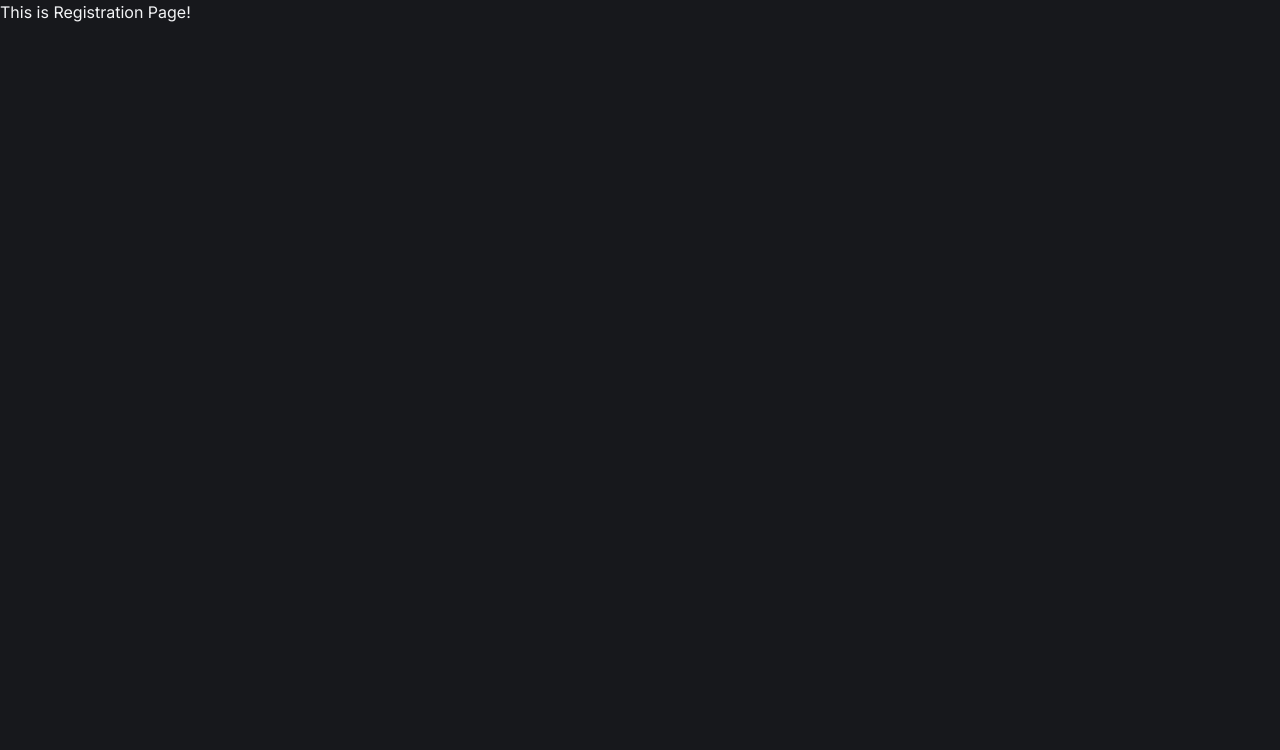
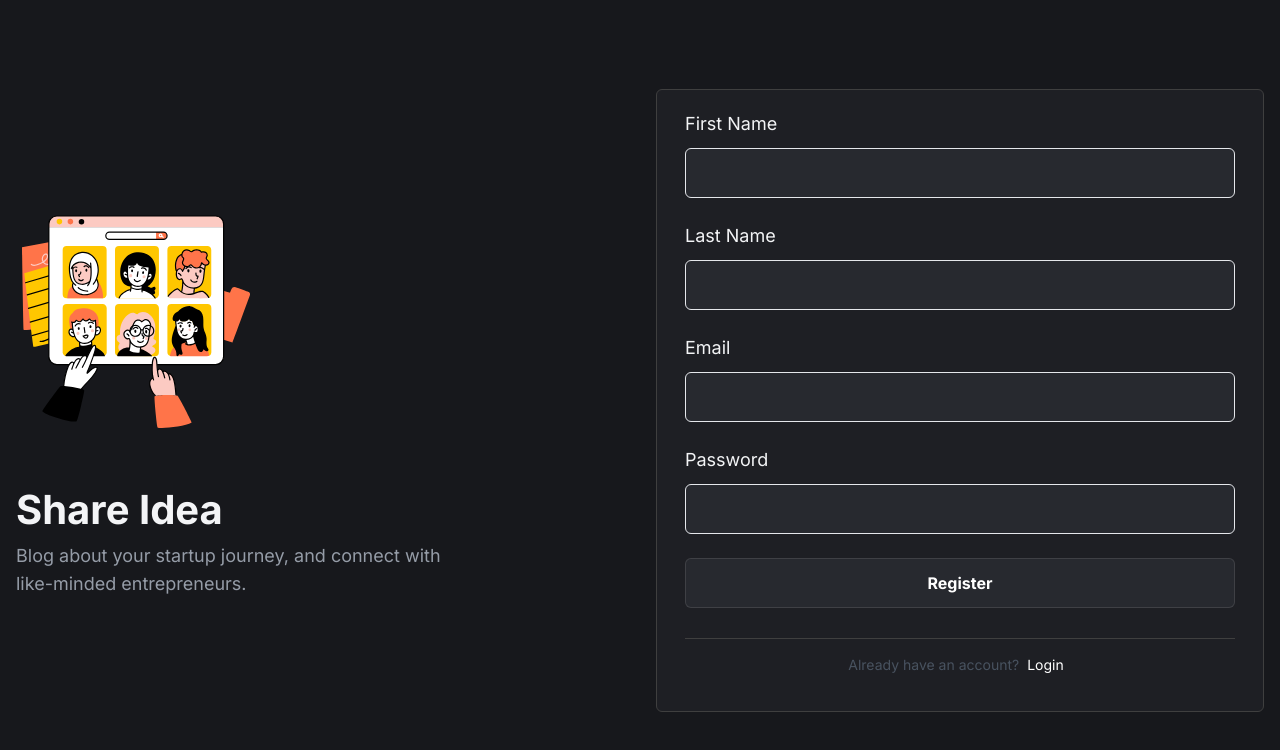
Before and after one commit to nayemurshuvo/blog-react, a React (Vite) app: page /register in a window 1280 px wide. Shown: the top 750 px of the page. Built offline with nearby package versions, Linux system fonts and the light colour scheme; no server answers.

Commit message:
Add registration form and update registration page UI

```diff
--- /dev/null
+++ b/src/components/auth/RegistrationForm.jsx
@@ -0,0 +1,104 @@
+import axios from "axios";
+import { useForm } from "react-hook-form";
+import Field from "../common/Field";
+
+import { useNavigate } from "react-router-dom";
+
+const RegistrationForm = () => {
+    const navigate = useNavigate();
+    const {
+        register,
+        handleSubmit,
+        formState: { errors },
+        setError,
+    } = useForm();
+
+    const submitForm = async (formData) => {
+        console.log(formData);
+        try {
+            let response = await axios.post(
+                `${import.meta.env.VITE_SERVER_BASE_URL}/auth/register`,
+                formData
+            );
+
+            if (response.status === 201) {
+                navigate("/login");
+            }
+        } catch (error) {
+            console.error(error);
+            setError("root.random", {
+                type: "random",
+                message: `Something went wrong: ${error.message}`,
+            });
+        }
+    };
+
+    return (
+        <form
+            className="border-b border-[#3F3F3F] pb-10 lg:pb-[30px]"
+            onSubmit={handleSubmit(submitForm)}
+        >
+            <Field label="First Name" error={errors.firstName}>
+                <input
+                    {...register("firstName", {
+                        required: "First Name is Required",
+                    })}
+                    className={`auth-input ${!!errors.firstName
+                        ? "border-red-500"
+                        : "border-gray-200"
+                        }`}
+                    type="firstName"
+                    name="firstName"
+                    id="firstName"
+                />
+            </Field>
+            <Field label="Last Name" error={errors.lastName}>
+                <input
+                    {...register("lastName")}
+                    className={`auth-input ${!!errors.lastName ? "border-red-500" : "border-gray-200"
+                        }`}
+                    type="lastName"
+                    name="lastName"
+                    id="lastName"
+                />
+            </Field>
+            <Field label="Email" error={errors.email}>
+                <input
+                    {...register("email", { required: "Email ID is Required" })}
+                    className={`auth-input ${!!errors.email ? "border-red-500" : "border-gray-200"
+                        }`}
+                    type="email"
+                    name="email"
+                    id="email"
+                />
+            </Field>
+
+            <Field label="Password" error={errors.password}>
+                <input
+                    {...register("password", {
+                        required: "Password is required",
+                        minLength: {
+                            value: 8,
+                            message:
+                                "Your password must be at least 8 characters",
+                        },
+                    })}
+                    className={`auth-input ${!!errors.password ? "border-red-500" : "border-gray-200"
+                        }`}
+                    type="password"
+                    name="password"
+                    id="password"
+                />
+            </Field>
+            <p>{errors?.root?.random?.message}</p>
+            <button
+                className="auth-input bg-lwsGreen font-bold text-white transition-all hover:opacity-90"
+                type="submit"
+            >
+                Register
+            </button>
+        </form>
+    );
+};
+
+export default RegistrationForm;
--- a/src/pages/RegistrationPage.jsx
+++ b/src/pages/RegistrationPage.jsx
@@ -1,10 +1,45 @@
-import React from 'react';
+import { Link } from "react-router-dom";
+import RegistrationLogo from "../assets/icons/registration.svg";
+import RegistrationForm from "../components/auth/RegistrationForm";
 
 const RegistrationPage = () => {
     return (
-        <div>
-            This is Registration Page!
-        </div>
+        <main className="flex min-h-screen items-center justify-center bg-deepDark py-8">
+            <div className="max-w-[1368px] flex-1">
+                <div className="container grid items-center gap-8 lg:grid-cols-2">
+                    <div>
+                        <img
+                            className="mb-12 h-60"
+                            src={RegistrationLogo}
+                            alt="auth_illustration"
+                        />
+                        <div>
+                            <h1 className="mb-3 text-4xl font-bold lg:text-[40px]">
+                                Share Idea
+                            </h1>
+                            <p className="max-w-[452px] text-gray-400/95 lg:text-lg">
+                                Blog about your startup journey, and connect
+                                with like-minded entrepreneurs.
+                            </p>
+                        </div>
+                    </div>
+                    <div className="card">
+                        <RegistrationForm />
+                        <div className="py-4 lg:py-4">
+                            <p className="text-center text-xs text-gray-600/95 lg:text-sm mx-2">
+                                Already have an account?
+                                <Link
+                                    className="mx-2 hover:text-lwsGreen text-white transition-all hover:underline"
+                                    to="/"
+                                >
+                                    Login
+                                </Link>
+                            </p>
+                        </div>
+                    </div>
+                </div>
+            </div>
+        </main>
     );
 };
 
```
